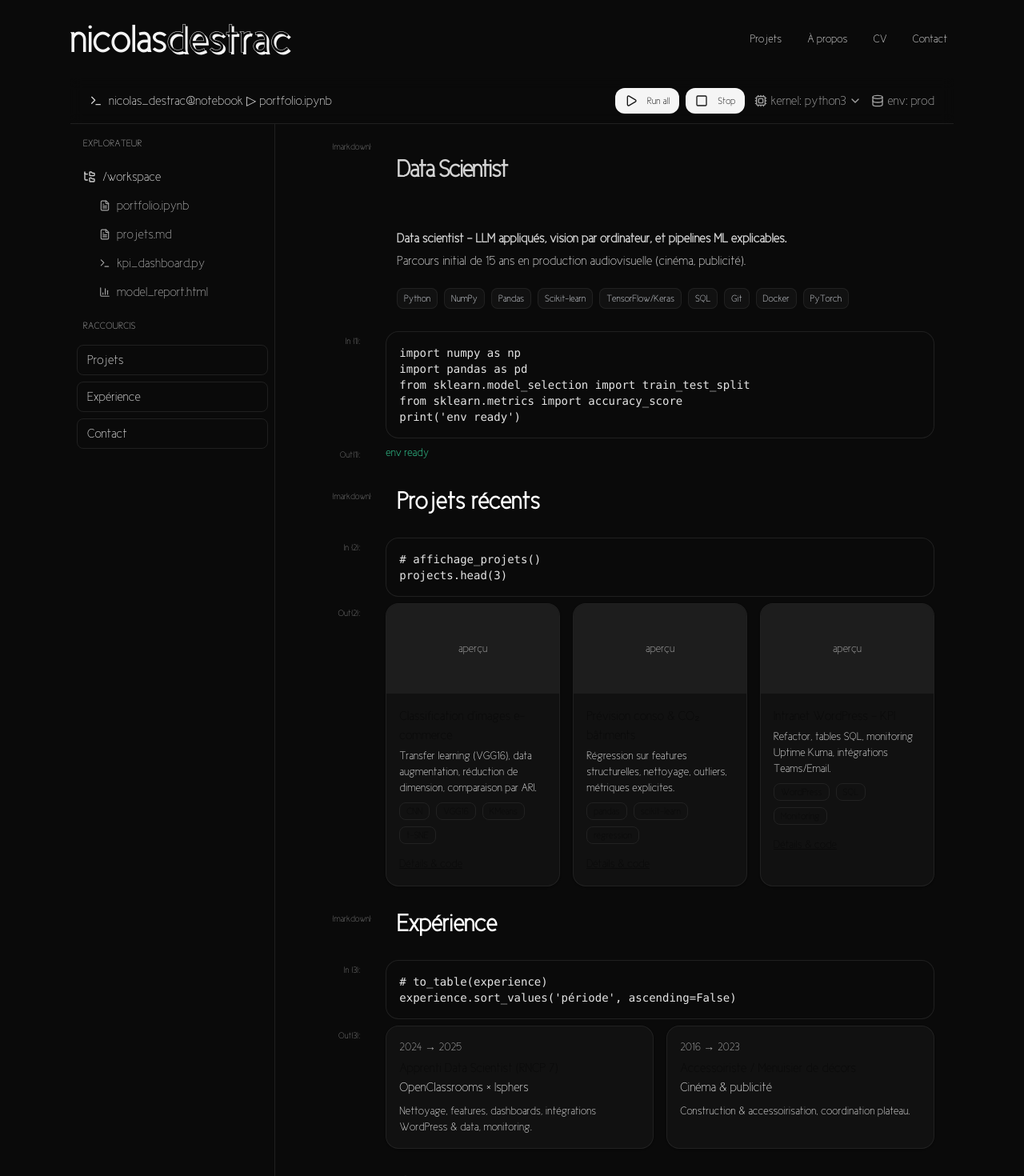
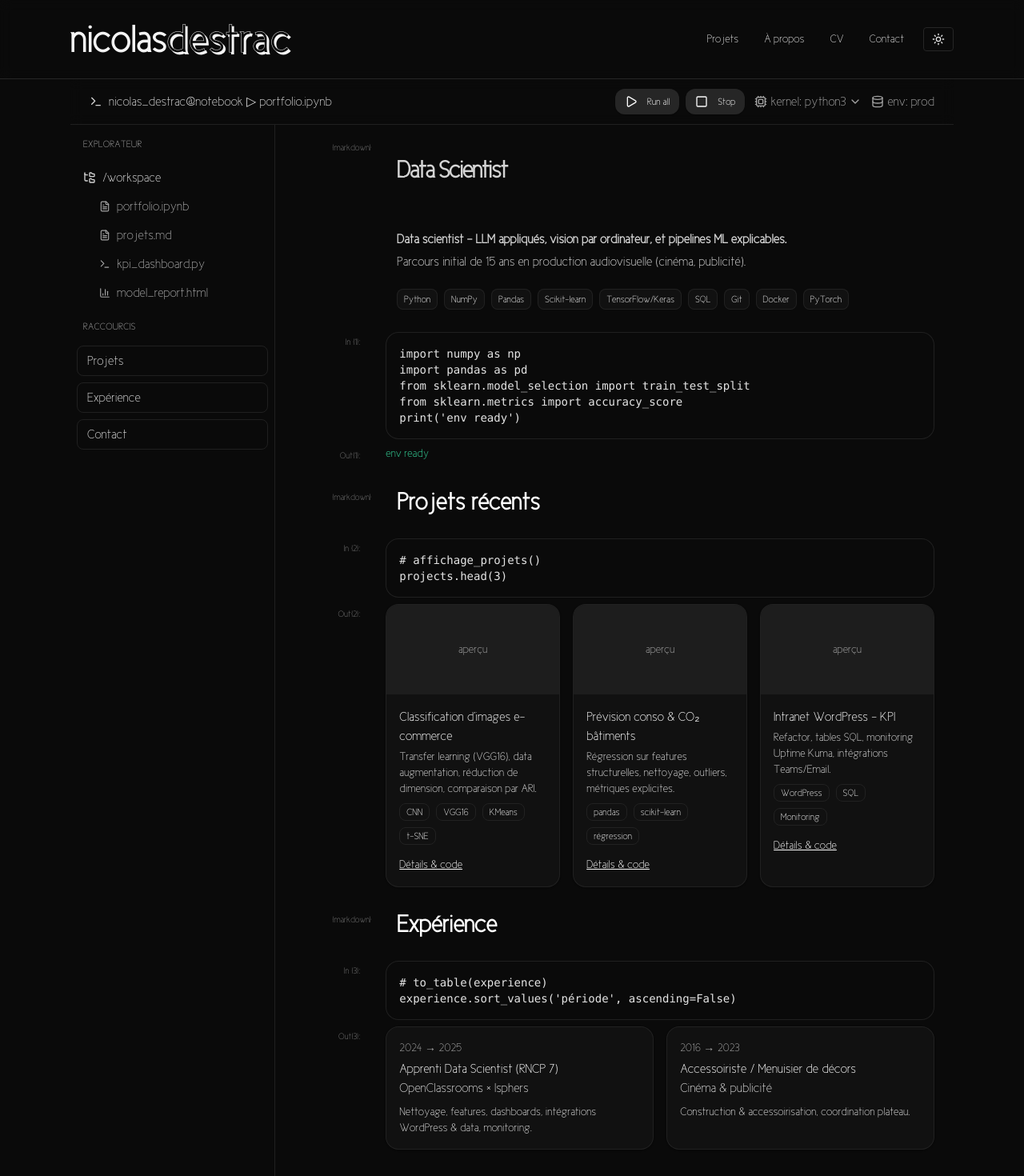
Before and after one commit to nicolasdestrac/nicolasdestrac-portfolio, a Next.js app: page / in a window 1280 px wide. Shown: the top 1470 px of the page at 80% size. Built offline with nearby package versions, Linux system fonts and the light colour scheme.

Commit message:
Feat : Ajout d'un mode clair

```diff
--- a/app/layout.tsx
+++ b/app/layout.tsx
@@ -2,7 +2,9 @@
 import type { Metadata } from "next";
 import "./globals.css";
 import { NavLink } from "@/components/NavLink";
+import { ThemeProvider } from "@/components/ThemeProvider";
 import localFont from "next/font/local";
+import { ThemeToggle } from "@/components/ThemeToggle";
 
 // 1) Déclare les polices locales (chemin = app/fonts/...)
 const cicleFina = localFont({
@@ -27,7 +29,7 @@ const cicleShadow = localFont({
 });
 
 // 2) SEO
-export const metadata = {
+export const metadata: Metadata = {
   metadataBase: new URL("https://nicolasdestrac.com"),
   title: {
     default: "Nicolas Destrac – Data Scientist",
@@ -35,7 +37,7 @@ export const metadata = {
   },
   description: "Nicolas Destrac – projets data, expérience et contact.",
   alternates: {
-    canonical: "/", // canonical de la home
+    canonical: "/",
   },
   openGraph: {
     title: "Nicolas Destrac – Data Scientist",
@@ -57,27 +59,39 @@ export default function RootLayout({ children }: { children: React.ReactNode })
     <html
       lang="fr"
       className={`${cicleFina.variable} ${cicleGordita.variable} ${cicleShadow.variable}`}
+      suppressHydrationWarning
     >
-      <body className="bg-neutral-950 text-neutral-100">
+      <body className="min-h-screen bg-white text-neutral-900 dark:bg-neutral-950 dark:text-neutral-100">
+        <ThemeProvider>
+          <header className="border-b border-neutral-200 bg-white/80 backdrop-blur dark:border-neutral-800 dark:bg-neutral-950/80">
             <nav className="mx-auto max-w-6xl px-6 py-6 flex items-center justify-between">
               <div className="tracking-tight text-[50px] leading-none">
+                <a href="/" className="inline-flex items-baseline">
                   <span className="font-gordita">nicolas</span>
                   <span className="font-shadow">destrac</span>
+                </a>
               </div>
-          <div className="flex gap-4 text-sm text-neutral-300">
+
+              <div className="flex items-center gap-4 text-sm text-neutral-700 dark:text-neutral-300">
                 <NavLink href="/projets">Projets</NavLink>
                 <NavLink href="/a-propos">À propos</NavLink>
                 <NavLink href="/cv">CV</NavLink>
-            <NavLink href="/contact" className="underline">Contact</NavLink>
+                <NavLink href="/contact">Contact</NavLink>
+
+                {/* Toggle light/dark */}
+                <ThemeToggle />
               </div>
             </nav>
+          </header>
+
           <main className="mx-auto max-w-6xl px-6 pb-16">{children}</main>
-        <footer className="mx-auto max-w-6xl px-6 pb-12 text-sm text-neutral-400 flex items-center">
+
+          <footer className="mx-auto max-w-6xl px-6 pb-12 text-sm text-neutral-600 dark:text-neutral-400 flex items-center">
             © {new Date().getFullYear()}{" "}
             <span className="ml-1 font-gordita">nicolas</span>
             <span className="font-shadow">destrac</span>
           </footer>
-
+        </ThemeProvider>
       </body>
     </html>
   );
--- a/app/page.tsx
+++ b/app/page.tsx
@@ -1,7 +1,19 @@
-import { useMemo } from "react";
 import { Card, CardContent } from "@/components/ui/card";
 import { Button } from "@/components/ui/button";
-import { Play, Square, Terminal, FileText, BarChart3, Mail, Linkedin, Github, Cpu, Settings, ChevronDown, ChevronRight, Database, FolderTree } from "lucide-react";
+import {
+  Play,
+  Square,
+  Terminal,
+  FileText,
+  BarChart3,
+  Mail,
+  Linkedin,
+  Github,
+  Cpu,
+  ChevronDown,
+  Database,
+  FolderTree,
+} from "lucide-react";
 
 // ===
 // Nicolas Destrac – Notebook style portfolio (v1)
@@ -11,19 +23,34 @@ import { Play, Square, Terminal, FileText, BarChart3, Mail, Linkedin, Github, Cp
 
 function TopBar() {
   return (
-    <div className="sticky top-0 z-40 border-b border-neutral-800/80 bg-neutral-950/80 backdrop-blur supports-[backdrop-filter]:bg-neutral-950/60">
+    <div className="sticky top-0 z-40 border-b border-neutral-200 bg-white/80 backdrop-blur supports-[backdrop-filter]:bg-white/60 dark:border-neutral-800/80 dark:bg-neutral-950/80 dark:supports-[backdrop-filter]:bg-neutral-950/60">
       <div className="mx-auto max-w-7xl px-4 sm:px-6 h-14 grid grid-cols-[1fr_auto_auto] gap-3 items-center">
-        <div className="flex items-center gap-2 text-neutral-300">
+        <div className="flex items-center gap-2 text-neutral-700 dark:text-neutral-300">
           <Terminal className="h-4 w-4" />
-          <span className="font-medium">nicolas_destrac@notebook ▷ portfolio.ipynb</span>
+          <span className="font-medium">
+            nicolas_destrac@notebook ▷ portfolio.ipynb
+          </span>
         </div>
+
         <div className="hidden md:flex items-center gap-2">
-          <Button variant="secondary" size="sm" className="rounded-xl"><Play className="h-4 w-4 mr-1"/>Run all</Button>
-          <Button variant="secondary" size="sm" className="rounded-xl"><Square className="h-4 w-4 mr-1"/>Stop</Button>
+          <Button variant="secondary" size="sm" className="rounded-xl">
+            <Play className="h-4 w-4 mr-1" />
+            Run all
+          </Button>
+          <Button variant="secondary" size="sm" className="rounded-xl">
+            <Square className="h-4 w-4 mr-1" />
+            Stop
+          </Button>
         </div>
-        <div className="hidden sm:flex items-center gap-3 text-neutral-400">
-          <span className="inline-flex items-center gap-1"><Cpu className="h-4 w-4"/> kernel: python3 <ChevronDown className="h-4 w-4"/></span>
-          <span className="inline-flex items-center gap-1"><Database className="h-4 w-4"/> env: prod</span>
+
+        <div className="hidden sm:flex items-center gap-3 text-neutral-600 dark:text-neutral-400">
+          <span className="inline-flex items-center gap-1">
+            <Cpu className="h-4 w-4" /> kernel: python3{" "}
+            <ChevronDown className="h-4 w-4" />
+          </span>
+          <span className="inline-flex items-center gap-1">
+            <Database className="h-4 w-4" /> env: prod
+          </span>
         </div>
       </div>
     </div>
@@ -32,37 +59,68 @@ function TopBar() {
 
 function Sidebar() {
   return (
-    <aside className="hidden lg:block w-64 shrink-0 border-r border-neutral-800/80 bg-neutral-950/60">
-      <div className="p-4 text-xs uppercase tracking-wide text-neutral-400">Explorateur</div>
+    <aside className="hidden lg:block w-64 shrink-0 border-r border-neutral-200 bg-white/60 dark:border-neutral-800/80 dark:bg-neutral-950/60">
+      <div className="p-4 text-xs uppercase tracking-wide text-neutral-600 dark:text-neutral-400">
+        Explorateur
+      </div>
+
       <div className="px-2">
-        <div className="flex items-center gap-1 px-2 py-1.5 rounded-lg hover:bg-neutral-900/60 text-neutral-300 cursor-default">
-          <FolderTree className="h-4 w-4"/>
+        <div className="flex items-center gap-1 px-2 py-1.5 rounded-lg hover:bg-neutral-100 text-neutral-700 cursor-default dark:hover:bg-neutral-900/60 dark:text-neutral-300">
+          <FolderTree className="h-4 w-4" />
           <span className="ml-1 font-medium">/workspace</span>
         </div>
+
         {[
           { name: "portfolio.ipynb", icon: <FileText className="h-3.5 w-3.5" /> },
           { name: "projets.md", icon: <FileText className="h-3.5 w-3.5" /> },
           { name: "kpi_dashboard.py", icon: <Terminal className="h-3.5 w-3.5" /> },
           { name: "model_report.html", icon: <BarChart3 className="h-3.5 w-3.5" /> },
         ].map((f, i) => (
-          <div key={i} className="flex items-center gap-2 px-3 py-1.5 ml-4 rounded-lg hover:bg-neutral-900/60 text-neutral-400">
+          <div
+            key={i}
+            className="flex items-center gap-2 px-3 py-1.5 ml-4 rounded-lg hover:bg-neutral-100 text-neutral-600 dark:hover:bg-neutral-900/60 dark:text-neutral-400"
+          >
             {f.icon}
             <span className="truncate">{f.name}</span>
           </div>
         ))}
       </div>
-      <div className="p-4 text-xs uppercase tracking-wide text-neutral-400">Raccourcis</div>
+
+      <div className="p-4 text-xs uppercase tracking-wide text-neutral-600 dark:text-neutral-400">
+        Raccourcis
+      </div>
+
       <div className="px-2 pb-6 flex flex-col gap-2">
-        <a className="px-3 py-1.5 rounded-lg border border-neutral-800/80 hover:border-neutral-700 text-neutral-300" href="#projets">Projets</a>
-        <a className="px-3 py-1.5 rounded-lg border border-neutral-800/80 hover:border-neutral-700 text-neutral-300" href="#experience">Expérience</a>
-        <a className="px-3 py-1.5 rounded-lg border border-neutral-800/80 hover:border-neutral-700 text-neutral-300" href="#contact">Contact</a>
+        <a
+          className="px-3 py-1.5 rounded-lg border border-neutral-200 hover:border-neutral-300 text-neutral-800 hover:bg-neutral-50 dark:border-neutral-800/80 dark:hover:border-neutral-700 dark:text-neutral-300 dark:hover:bg-neutral-900/40"
+          href="#projets"
+        >
+          Projets
+        </a>
+        <a
+          className="px-3 py-1.5 rounded-lg border border-neutral-200 hover:border-neutral-300 text-neutral-800 hover:bg-neutral-50 dark:border-neutral-800/80 dark:hover:border-neutral-700 dark:text-neutral-300 dark:hover:bg-neutral-900/40"
+          href="#experience"
+        >
+          Expérience
+        </a>
+        <a
+          className="px-3 py-1.5 rounded-lg border border-neutral-200 hover:border-neutral-300 text-neutral-800 hover:bg-neutral-50 dark:border-neutral-800/80 dark:hover:border-neutral-700 dark:text-neutral-300 dark:hover:bg-neutral-900/40"
+          href="#contact"
+        >
+          Contact
+        </a>
       </div>
     </aside>
   );
 }
 
 function CellLabel({ idx, type }: { idx: number; type: "md" | "code" | "out" }) {
-  const label = type === "md" ? "[markdown]" : type === "code" ? "In [" + idx + "]:" : "Out[" + idx + "]:";
+  const label =
+    type === "md"
+      ? "[markdown]"
+      : type === "code"
+      ? "In [" + idx + "]:"
+      : "Out[" + idx + "]:";
   return (
     <div className="w-28 pr-4 text-right text-[11px] leading-6 text-neutral-500 select-none">
       {label}
@@ -74,30 +132,37 @@ function MarkdownCell({ children }: { children: React.ReactNode }) {
   return (
     <div className="flex items-start gap-4 py-4">
       <CellLabel idx={0} type="md" />
-      <div className="prose prose-invert max-w-none">
+      <div className="prose prose-neutral max-w-none dark:prose-invert">
         {children}
       </div>
     </div>
   );
 }
 
-function CodeCell({ idx, code, children }: { idx: number; code: string; children?: React.ReactNode }) {
+function CodeCell({
+  idx,
+  code,
+  children,
+}: {
+  idx: number;
+  code: string;
+  children?: React.ReactNode;
+}) {
   return (
     <div className="py-3">
       <div className="flex items-start gap-4">
         <CellLabel idx={idx} type="code" />
         <div className="relative w-full">
-          <pre className="rounded-2xl border border-neutral-800/80 bg-neutral-950 p-4 overflow-x-auto text-sm text-neutral-200">
+          <pre className="rounded-2xl border border-neutral-200 bg-white p-4 overflow-x-auto text-sm text-neutral-800 dark:border-neutral-800/80 dark:bg-neutral-950 dark:text-neutral-200">
             <code>{code}</code>
           </pre>
         </div>
       </div>
+
       {children && (
         <div className="flex items-start gap-4 mt-2">
           <CellLabel idx={idx} type="out" />
-          <div className="w-full">
-            {children}
-          </div>
+          <div className="w-full">{children}</div>
         </div>
       )}
     </div>
@@ -127,57 +192,108 @@ export default function NicolasNotebookPortfolio() {
   ];
 
   return (
-    <div className="min-h-screen bg-neutral-950 text-neutral-100">
+    <div className="min-h-screen bg-white text-neutral-900 dark:bg-neutral-950 dark:text-neutral-100">
       <TopBar />
       <div className="mx-auto max-w-7xl grid grid-cols-1 lg:grid-cols-[16rem_1fr]">
         <Sidebar />
+
         <main className="px-4 sm:px-6 pb-24">
           {/* Cell: Hero markdown */}
           <MarkdownCell>
-            <h1 className="text-4xl md:text-6xl font-bold tracking-tight leading-tight animate-fade-up">
-              <span className="text-neutral-300 text-2xl md:text-3xl">Data Scientist</span>
+            <h1 className="text-4xl md:text-6xl font-bold tracking-tight leading-tight">
+              <span className="text-neutral-700 dark:text-neutral-300 text-2xl md:text-3xl">
+                Data Scientist
+              </span>
             </h1>
-            <p className="mt-4 text-neutral-300 max-w-2xl">
-               <b>Data scientist – LLM appliqués, vision par ordinateur, et pipelines ML explicables.</b>
+
+            <p className="mt-4 text-neutral-700 dark:text-neutral-300 max-w-2xl">
+              <b>
+                Data scientist – LLM appliqués, vision par ordinateur, et pipelines ML explicables.
+              </b>
               <br />
               Parcours initial de 15 ans en production audiovisuelle (cinéma, publicité).
             </p>
+
             <div className="mt-4 flex flex-wrap gap-2">
-              {['Python', 'NumPy','Pandas','Scikit-learn','TensorFlow/Keras','SQL','Git','Docker','PyTorch'].map((t,i)=>(
-                <span key={i} className="text-xs px-2 py-1 rounded-lg border border-neutral-800/80 bg-neutral-900/60">{t}</span>
+              {[
+                "Python",
+                "NumPy",
+                "Pandas",
+                "Scikit-learn",
+                "TensorFlow/Keras",
+                "SQL",
+                "Git",
+                "Docker",
+                "PyTorch",
+              ].map((t, i) => (
+                <span
+                  key={i}
+                  className="text-xs px-2 py-1 rounded-lg border border-neutral-200 bg-neutral-50 text-neutral-800 dark:border-neutral-800/80 dark:bg-neutral-900/60 dark:text-neutral-200"
+                >
+                  {t}
+                </span>
               ))}
             </div>
           </MarkdownCell>
 
           {/* Cell: code to load libraries */}
-          <CodeCell idx={1} code={`import numpy as np
+          <CodeCell
+            idx={1}
+            code={`import numpy as np
 import pandas as pd
 from sklearn.model_selection import train_test_split
 from sklearn.metrics import accuracy_score
-print('env ready')`}>
-            <div className="text-sm text-emerald-400">env ready</div>
+print('env ready')`}
+          >
+            <div className="text-sm text-emerald-600 dark:text-emerald-400">
+              env ready
+            </div>
           </CodeCell>
 
           {/* Cell: Projects */}
           <MarkdownCell>
-            <h2 id="projets" className="text-2xl md:text-3xl font-semibold">Projets récents</h2>
+            <h2 id="projets" className="text-2xl md:text-3xl font-semibold">
+              Projets récents
+            </h2>
           </MarkdownCell>
-          <CodeCell idx={2} code={`# affichage_projets()
-projects.head(3)`}>
+
+          <CodeCell idx={2} code={`# affichage_projets()\nprojects.head(3)`}>
             <div className="grid md:grid-cols-3 gap-4">
               {projects.map((p, i) => (
-                <Card key={i} className="bg-neutral-900/60 border-neutral-800/80 rounded-2xl overflow-hidden">
-                  <div className="h-28 bg-neutral-800/60 flex items-center justify-center text-neutral-400 text-sm">aperçu</div>
+                <Card
+                  key={i}
+                  className="rounded-2xl overflow-hidden border border-neutral-200 bg-white dark:bg-neutral-900/60 dark:border-neutral-800/80"
+                >
+                  <div className="h-28 bg-neutral-100 text-neutral-500 flex items-center justify-center text-sm dark:bg-neutral-800/60 dark:text-neutral-400">
+                    aperçu
+                  </div>
+
                   <CardContent className="p-4">
                     <div className="font-medium">{p.title}</div>
-                    <p className="text-neutral-300 text-sm mt-1">{p.desc}</p>
+                    <p className="text-neutral-700 dark:text-neutral-300 text-sm mt-1">
+                      {p.desc}
+                    </p>
+
                     <div className="flex flex-wrap gap-2 mt-2">
                       {p.tags.map((t, j) => (
-                        <span key={j} className="text-xs px-2 py-0.5 rounded-lg border border-neutral-800/80">{t}</span>
+                        <span
+                          key={j}
+                          className="text-xs px-2 py-0.5 rounded-lg border border-neutral-200 text-neutral-800 dark:border-neutral-800/80 dark:text-neutral-200"
+                        >
+                          {t}
+                        </span>
                       ))}
                     </div>
+
                     <div className="mt-3">
-                      <a className="text-sm underline hover:no-underline" href={p.link} target="_blank" rel="noreferrer">Détails & code</a>
+                      <a
+                        className="text-sm underline hover:no-underline"
+                        href={p.link}
+                        target="_blank"
+                        rel="noreferrer"
+                      >
+                        Détails & code
+                      </a>
                     </div>
                   </CardContent>
                 </Card>
@@ -187,28 +303,46 @@ projects.head(3)`}>
 
           {/* Cell: Experience */}
           <MarkdownCell>
-            <h2 id="experience" className="text-2xl md:text-3xl font-semibold">Expérience</h2>
+            <h2 id="experience" className="text-2xl md:text-3xl font-semibold">
+              Expérience
+            </h2>
           </MarkdownCell>
-          <CodeCell idx={3} code={`# to_table(experience)
-experience.sort_values('période', ascending=False)`}>
+
+          <CodeCell
+            idx={3}
+            code={`# to_table(experience)\nexperience.sort_values('période', ascending=False)`}
+          >
             <div className="grid md:grid-cols-2 gap-4">
-              {[{
+              {[
+                {
                   period: "2024 → 2025",
                   role: "Apprenti Data Scientist (RNCP 7)",
                   org: "OpenClassrooms × Isphers",
-                details: "Nettoyage, features, dashboards, intégrations WordPress & data, monitoring.",
-              },{
+                  details:
+                    "Nettoyage, features, dashboards, intégrations WordPress & data, monitoring.",
+                },
+                {
                   period: "2016 → 2023",
                   role: "Accessoiriste / Menuisier de décors",
                   org: "Cinéma & publicité",
                   details: "Construction & accessoirisation, coordination plateau.",
-              }].map((e,i)=>(
-                <Card key={i} className="bg-neutral-900/60 border-neutral-800/80 rounded-2xl">
+                },
+              ].map((e, i) => (
+                <Card
+                  key={i}
+                  className="rounded-2xl border border-neutral-200 bg-white dark:bg-neutral-900/60 dark:border-neutral-800/80"
+                >
                   <CardContent className="p-4">
-                    <div className="text-sm text-neutral-400">{e.period}</div>
+                    <div className="text-sm text-neutral-600 dark:text-neutral-400">
+                      {e.period}
+                    </div>
                     <div className="mt-1 font-medium">{e.role}</div>
-                    <div className="text-neutral-300">{e.org}</div>
-                    <p className="text-neutral-300 text-sm mt-2">{e.details}</p>
+                    <div className="text-neutral-700 dark:text-neutral-300">
+                      {e.org}
+                    </div>
+                    <p className="text-neutral-700 dark:text-neutral-300 text-sm mt-2">
+                      {e.details}
+                    </p>
                   </CardContent>
                 </Card>
               ))}
@@ -217,20 +351,50 @@ experience.sort_values('période', ascending=False)`}>
 
           {/* Cell: Contact */}
           <MarkdownCell>
-            <h2 id="contact" className="text-2xl md:text-3xl font-semibold">Contact</h2>
-            <p className="text-neutral-300">Discutons de votre besoin → alternance/CDI, prototypage rapide, dashboards.</p>
+            <h2 id="contact" className="text-2xl md:text-3xl font-semibold">
+              Contact
+            </h2>
+            <p className="text-neutral-700 dark:text-neutral-300">
+              Discutons de votre besoin → alternance/CDI, prototypage rapide, dashboards.
+            </p>
           </MarkdownCell>
+
           <CodeCell idx={4} code={`# send_message(to='nicolas.destrac@gmail.com')`}>
             <div className="flex flex-wrap gap-3">
-              <Button asChild className="rounded-xl"><a href="mailto:nicolas.destrac@gmail.com"><Mail className="h-4 w-4 mr-2"/>Email</a></Button>
-              <Button asChild variant="secondary" className="rounded-xl"><a href="https://www.linkedin.com/in/nicolasdestrac" target="_blank" rel="noreferrer"><Linkedin className="h-4 w-4 mr-2"/>LinkedIn</a></Button>
-              <Button asChild variant="secondary" className="rounded-xl"><a href="https://github.com/nicolasdestrac" target="_blank" rel="noreferrer"><Github className="h-4 w-4 mr-2"/>GitHub</a></Button>
+              <Button asChild className="rounded-xl">
+                <a href="mailto:nicolas.destrac@gmail.com">
+                  <Mail className="h-4 w-4 mr-2" />
+                  Email
+                </a>
+              </Button>
+              <Button asChild variant="secondary" className="rounded-xl">
+                <a
+                  href="https://www.linkedin.com/in/nicolasdestrac"
+                  target="_blank"
+                  rel="noreferrer"
+                >
+                  <Linkedin className="h-4 w-4 mr-2" />
+                  LinkedIn
+                </a>
+              </Button>
+              <Button asChild variant="secondary" className="rounded-xl">
+                <a
+                  href="https://github.com/nicolasdestrac"
+                  target="_blank"
+                  rel="noreferrer"
+                >
+                  <Github className="h-4 w-4 mr-2" />
+                  GitHub
+                </a>
+              </Button>
             </div>
           </CodeCell>
 
           {/* Footer */}
-          <div className="mt-10 pt-6 border-t border-neutral-800/80 text-sm text-neutral-500">
-            © {new Date().getFullYear()} <span className="font-gordita">nicolas</span><span className="font-shadow">destrac</span> · portfolio notebook v1
+          <div className="mt-10 pt-6 border-t border-neutral-200 text-sm text-neutral-600 dark:border-neutral-800/80 dark:text-neutral-500">
+            © {new Date().getFullYear()}{" "}
+            <span className="font-gordita">nicolas</span>
+            <span className="font-shadow">destrac</span> · portfolio notebook v1
           </div>
         </main>
       </div>
--- /dev/null
+++ b/components/ThemeProvider.tsx
@@ -0,0 +1,17 @@
+"use client";
+
+import * as React from "react";
+import { ThemeProvider as NextThemesProvider } from "next-themes";
+
+export function ThemeProvider({ children }: { children: React.ReactNode }) {
+  return (
+    <NextThemesProvider
+      attribute="class"          // ajoute class="dark" sur <html>
+      defaultTheme="dark"
+      enableSystem={false}       // on force à être stable (pas de switch auto OS)
+      disableTransitionOnChange
+    >
+      {children}
+    </NextThemesProvider>
+  );
+}
--- /dev/null
+++ b/components/ThemeToggle.tsx
@@ -0,0 +1,29 @@
+"use client";
+
+import { useEffect, useState } from "react";
+import { useTheme } from "next-themes";
+import { Sun, Moon } from "lucide-react";
+
+export function ThemeToggle() {
+  const { theme, setTheme } = useTheme();
+  const [mounted, setMounted] = useState(false);
+
+  // évite un mismatch SSR/CSR
+  useEffect(() => setMounted(true), []);
+  if (!mounted) return null;
+
+  const isDark = theme === "dark";
+
+  return (
+    <button
+      type="button"
+      onClick={() => setTheme(isDark ? "light" : "dark")}
+      className="inline-flex items-center justify-center rounded border border-neutral-800 bg-neutral-950/50 px-2.5 py-1.5 text-neutral-200 hover:bg-neutral-900 dark:border-neutral-800 dark:bg-neutral-950/50 dark:text-neutral-200
+                 light:border-neutral-200 light:bg-white/60 light:text-neutral-900"
+      aria-label="Basculer thème"
+      title="Basculer thème"
+    >
+      {isDark ? <Sun size={16} /> : <Moon size={16} />}
+    </button>
+  );
+}
--- a/package.json
+++ b/package.json
@@ -16,10 +16,10 @@
     "clsx": "^2.1.1",
     "framer-motion": "^12.23.12",
     "lucide-react": "^0.542.0",
-    "next": "^15.5.2",
+    "next": "15.5.11",
     "next-themes": "^0.4.6",
-    "react": "^19.1.1",
-    "react-dom": "^19.1.1",
+    "react": "19.1.1",
+    "react-dom": "19.1.1",
     "rehype-autolink-headings": "^7.1.0",
     "rehype-slug": "^6.0.0",
     "remark-gfm": "^4.0.1",
```
Also changed, not shown: app/docs/layout.tsx (+6 -3 lines). Lines whose indentation alone changed are shown as unchanged.
